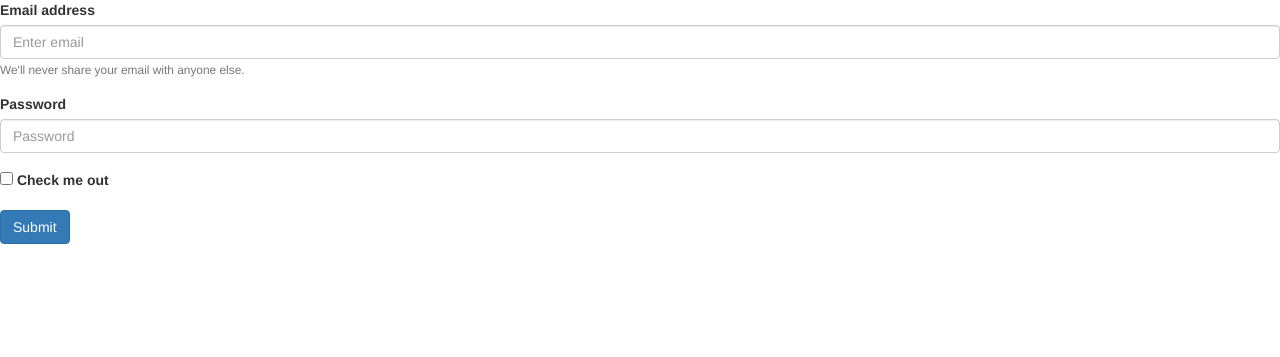
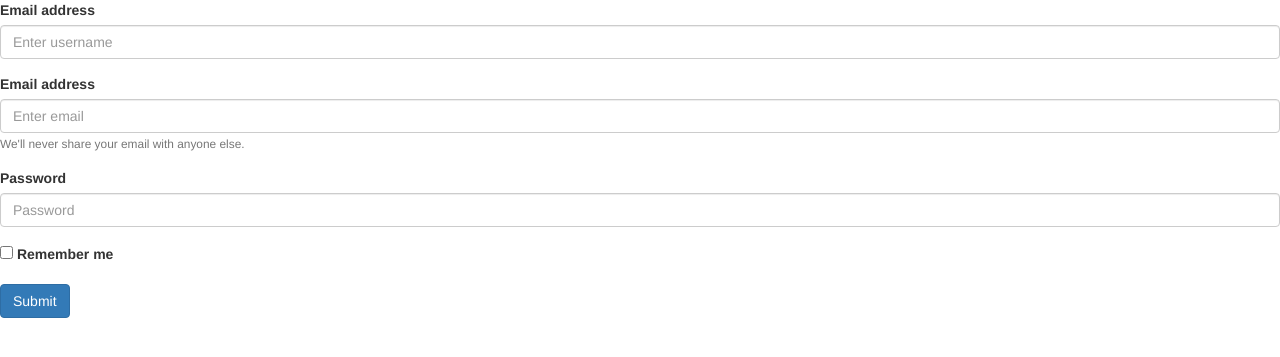
Before and after one commit to keybao0863/bookreview, a Flask app: page /signon in a window 1280 px wide. Shown: the top 357 px of the page. Run offline with Flask 2, Linux system fonts and the light colour scheme; some libraries are stand-ins or nearby versions.

Commit message:
signon post test

```diff
--- a/application.py
+++ b/application.py
@@ -1,6 +1,6 @@
 import os
 
-from flask import Flask, session, render_template
+from flask import Flask, session, render_template, request
 from flask_session import Session
 from sqlalchemy import create_engine
 from sqlalchemy.orm import scoped_session, sessionmaker
@@ -25,6 +25,8 @@ db = scoped_session(sessionmaker(bind=engine))
 def index():
     return render_template("index.html")
 
-@app.route("/signon")
+@app.route("/signon", methods=["GET","POST"])
 def signon():
+    if(request.method=="POST"):
+        print(request.form['username'], request.form['email'], request.form['password'])
     return render_template("signon.html")
--- a/templates/signon.html
+++ b/templates/signon.html
@@ -8,19 +8,23 @@
     <title>Signon</title>
   </head>
   <body>
-    <form>
+    <form action="{{url_for('signon')}}" method="post">
+      <div class="form-group">
+        <label for="username">Email address</label>
+        <input class="form-control" id="username" name="username" aria-describedby="emailHelp" placeholder="Enter username">
+      </div>
       <div class="form-group">
         <label for="exampleInputEmail1">Email address</label>
-    <input type="email" class="form-control" id="exampleInputEmail1" aria-describedby="emailHelp" placeholder="Enter email">
+        <input type="email" class="form-control" id="inputEmail" name="email" aria-describedby="emailHelp" placeholder="Enter email">
         <small id="emailHelp" class="form-text text-muted">We'll never share your email with anyone else.</small>
       </div>
       <div class="form-group">
         <label for="exampleInputPassword1">Password</label>
-    <input type="password" class="form-control" id="exampleInputPassword1" placeholder="Password">
+        <input type="password" class="form-control" id="inputPassword" name="password" placeholder="Password">
       </div>
       <div class="form-group form-check">
         <input type="checkbox" class="form-check-input" id="exampleCheck1">
-    <label class="form-check-label" for="exampleCheck1">Check me out</label>
+        <label class="form-check-label" for="exampleCheck1">Remember me</label>
       </div>
       <button type="submit" class="btn btn-primary">Submit</button>
     </form>
```
Lines whose indentation alone changed are shown as unchanged.
